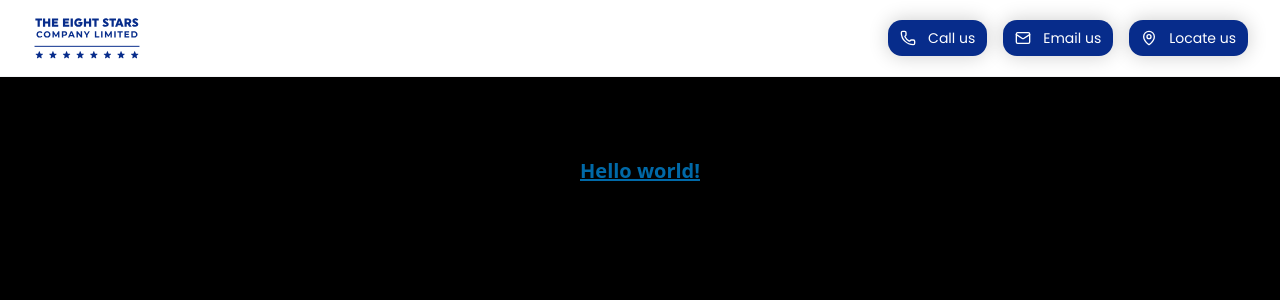
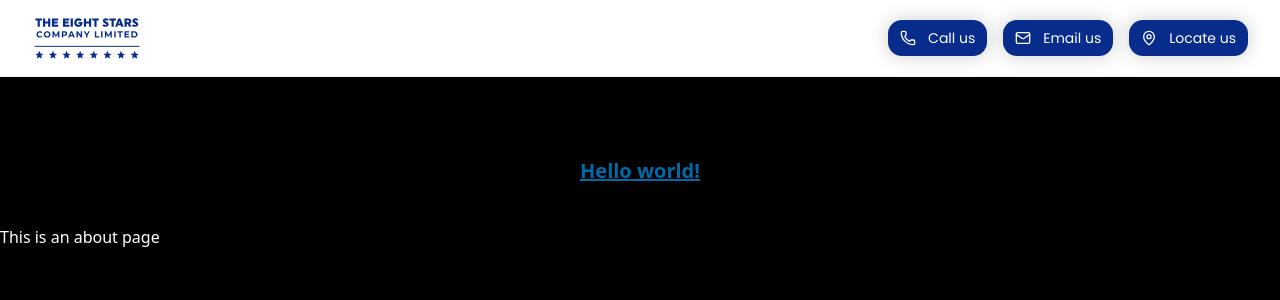
Before and after one commit to The-Eight-Stars-Company-Limited/tier1-web-app-project, a Next.js app: page / in a window 1280 px wide. Shown: the top 300 px of the page. Built offline with nearby package versions, Linux system fonts and the light colour scheme.

Commit message:
starting the about section

```diff
--- a/src/app/page.tsx
+++ b/src/app/page.tsx
@@ -1,7 +1,14 @@
+import About from "../components/About";
+
 export default function Home() {
   return (
+    <>
+
     <h2 className="text-xl font-bold underline text-sky-700 text-center m-10 mt-20">
       Hello world!
     </h2>
+    <About/>
+    </>
+
   )
 }
--- /dev/null
+++ b/src/components/About.tsx
@@ -0,0 +1,11 @@
+import React from 'react'
+
+const About = () => {
+  return (
+    <div>
+      <h1>This is an about page</h1>
+    </div>
+  )
+}
+
+export default About
```
